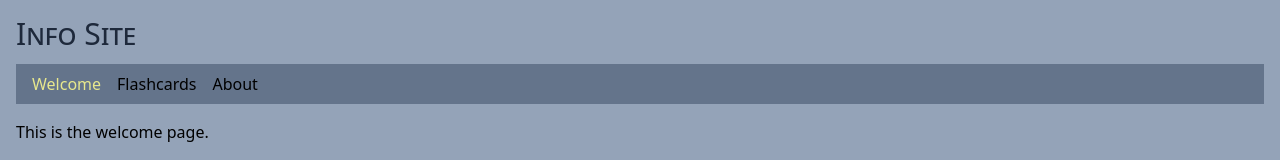
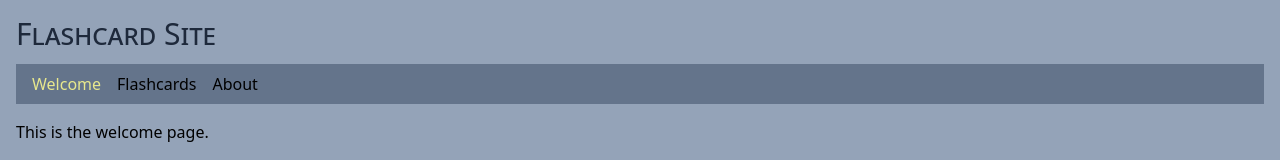
Before and after one commit to edwardtanguay/et412-react-query-flashcard-site, a React (Vite) app: page /welcome in a window 1280 px wide. Shown: the top 160 px of the page. Built offline with nearby package versions, Linux system fonts and the light colour scheme.

Commit message:
AppRouter and title

```diff
--- a/index.html
+++ b/index.html
@@ -4,7 +4,7 @@
 		<meta charset="UTF-8" />
 		<link rel="icon" type="image/svg+xml" href="/vite.svg" />
 		<meta name="viewport" content="width=device-width, initial-scale=1.0" />
-		<title>Info Site</title>
+		<title>Flashcard Site</title>
 		<style>
 			body {
 				background-color: #94a3b8;
--- /dev/null
+++ b/src/AppRouter.tsx
@@ -0,0 +1,32 @@
+import App from "./App.tsx";
+import { PageWelcome } from "./pages/PageWelcome.tsx";
+import { PageAbout } from "./pages/PageAbout.tsx";
+import { Page404 } from "./pages/Page404.tsx";
+import { PageFlashcards } from "./pages/PageFlashcards.tsx";
+import { Navigate, createBrowserRouter } from "react-router-dom";
+
+export const router = createBrowserRouter([
+	{
+		path: "/",
+		errorElement: <Page404 />,
+		element: <App />,
+		children: [
+			{
+				path: "/welcome",
+				element: <PageWelcome />,
+			},
+			{
+				path: "flashcards",
+				element: <PageFlashcards />,
+			},
+			{
+				path: "about",
+				element: <PageAbout />,
+			},
+			{
+				path: "/",
+				element: <Navigate to="/welcome" replace />,
+			},
+		],
+	},
+]);
--- a/src/components/Header.tsx
+++ b/src/components/Header.tsx
@@ -3,7 +3,7 @@ import { Nav } from "./Nav";
 export const Header = () => {
 	return (
 		<>
-			<h1 className="text-3xl mb-3 text-slate-800">Info Site</h1>
+			<h1 className="text-3xl mb-3 text-slate-800">Flashcard Site</h1>
 			<Nav/>
 		</>
 	);
--- a/src/main.tsx
+++ b/src/main.tsx
@@ -1,37 +1,7 @@
 import ReactDOM from "react-dom/client";
-import App from "./App.tsx";
-import { createBrowserRouter, Navigate, RouterProvider } from "react-router-dom";
+import { RouterProvider } from "react-router-dom";
 import "./index.scss";
-import { PageWelcome } from "./pages/PageWelcome.tsx";
-import { PageAbout } from "./pages/PageAbout.tsx";
-import { Page404 } from "./pages/Page404.tsx";
-import { PageFlashcards } from "./pages/PageFlashcards.tsx";
-
-const router = createBrowserRouter([
-	{
-		path: "/",
-		errorElement: <Page404 />,
-		element: <App />,
-		children: [
-			{
-				path: "/welcome",
-				element: <PageWelcome />,
-			},
-			{
-				path: "flashcards",
-				element: <PageFlashcards />,
-			},
-			{
-				path: "about",
-				element: <PageAbout />,
-			},
-			{
-				path: "/",
-				element: <Navigate to="/welcome" replace />,
-			},
-		],
-	},
-]);
+import { router } from "./AppRouter";
 
 ReactDOM.createRoot(document.getElementById("root")!).render(
 	<RouterProvider router={router} />
```
